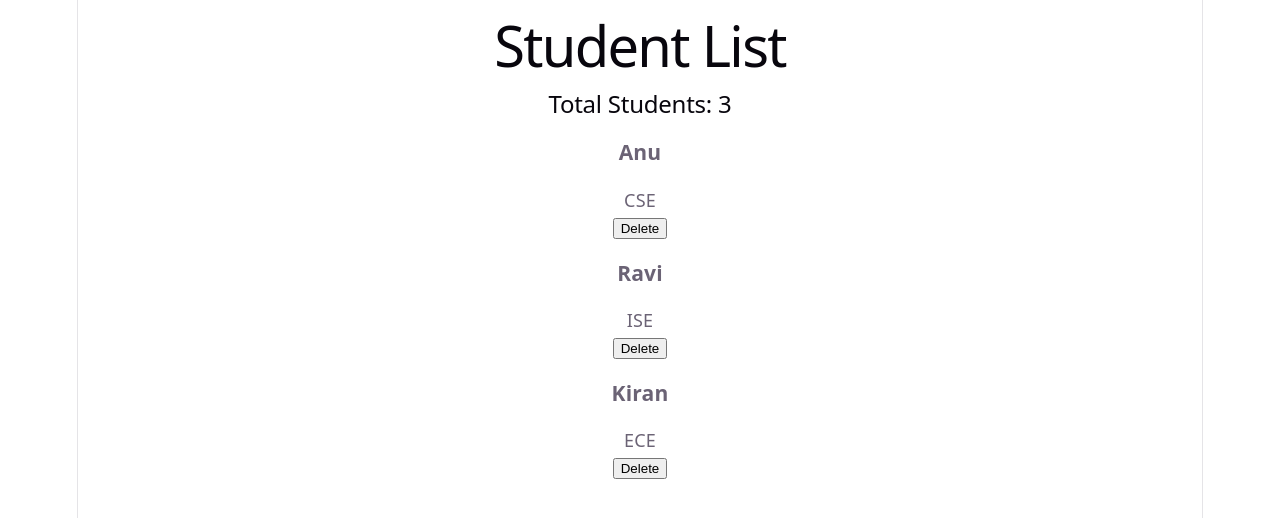
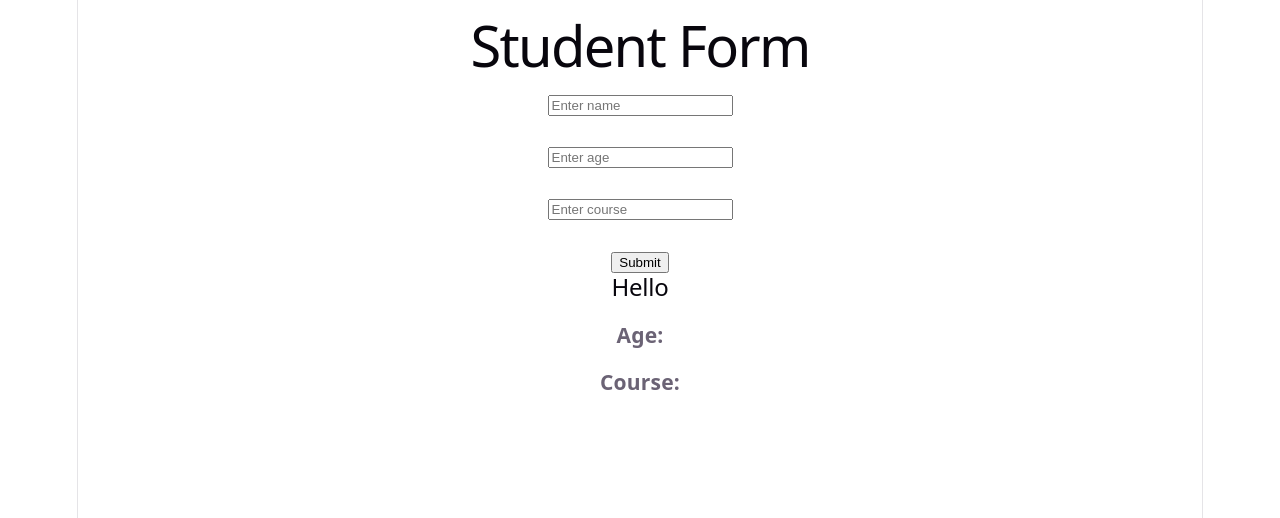
Before and after one commit to ANUSHREE-123-S/web-dev-learning, a React (Vite) app: page / in a window 1280 px wide. Shown: the top 518 px of the page. Built offline with nearby package versions, Linux system fonts and the light colour scheme.

Commit message:
Completed React Day 4 forms and input handling

```diff
--- a/src/App.jsx
+++ b/src/App.jsx
@@ -1,9 +1,9 @@
-import StudentList from "./StudentList";
+import FormsPractice from "./FormsPractice";
 
 function App() {
   return (
     <div>
-      <StudentList />
+      <FormsPractice />
     </div>
   );
 }
--- /dev/null
+++ b/src/FormsPractice.jsx
@@ -0,0 +1,73 @@
+import { useState } from "react";
+
+function FormsPractice() {
+
+  const [name, setName] = useState("");
+  const [age, setAge] = useState("");
+  const [course, setCourse] = useState("");
+
+  function handleSubmit(e) {
+    e.preventDefault();
+
+    if (name === "" || age === "" || course === "") {
+      alert("Please fill all fields");
+    } else {
+      alert("Form submitted");
+
+      console.log(name);
+      console.log(age);
+      console.log(course);
+    }
+  }
+
+  return (
+    <div>
+
+      <h1>Student Form</h1>
+
+      <form onSubmit={handleSubmit}>
+
+        <input
+          type="text"
+          placeholder="Enter name"
+          value={name}
+          onChange={(e) => setName(e.target.value)}
+        />
+
+        <br /><br />
+
+        <input
+          type="number"
+          placeholder="Enter age"
+          value={age}
+          onChange={(e) => setAge(e.target.value)}
+        />
+
+        <br /><br />
+
+        <input
+          type="text"
+          placeholder="Enter course"
+          value={course}
+          onChange={(e) => setCourse(e.target.value)}
+        />
+
+        <br /><br />
+
+        <button type="submit">
+          Submit
+        </button>
+
+      </form>
+
+      <h2>Hello {name}</h2>
+
+      <h3>Age: {age}</h3>
+
+      <h3>Course: {course}</h3>
+
+    </div>
+  );
+}
+
+export default FormsPractice;
--- a/src/StudentList.jsx
+++ b/src/StudentList.jsx
@@ -1,38 +1,12 @@
-import { useState } from "react";
+function Student(){
+    const Students=["Anu", "Shubha", "Shiva"];
 
-function StudentList() {
-  const [students, setStudents] = useState([
-    { id: 1, name: "Anu", course: "CSE" },
-    { id: 2, name: "Ravi", course: "ISE" },
-    { id: 3, name: "Kiran", course: "ECE" },
-  ]);
-
-  function deleteStudent(id) {
-    const updatedStudents = students.filter(
-      (student) => student.id !== id
+    return (
+        <div>
+            {Students.map((Student,index)=>(
+                <h2 key={index}>{Student}</h2>
+            ))}
+        </div>
     );
-
-    setStudents(updatedStudents);
-  }
-
-  return (
-    <div>
-      <h1>Student List</h1>
-
-      <h2>Total Students: {students.length}</h2>
-
-      {students.map((student) => (
-        <div key={student.id}>
-          <h3>{student.name}</h3>
-          <p>{student.course}</p>
-
-          <button onClick={() => deleteStudent(student.id)}>
-            Delete
-          </button>
-        </div>
-      ))}
-    </div>
-  );
 }
-
-export default StudentList;
+export default Student;
```
Also changed, not shown: src/LoginForm.jsx (added, +60 -0 lines).
